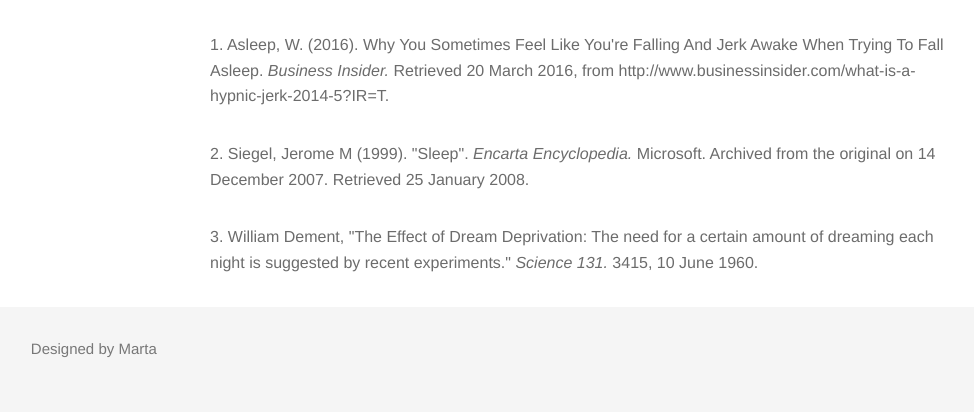
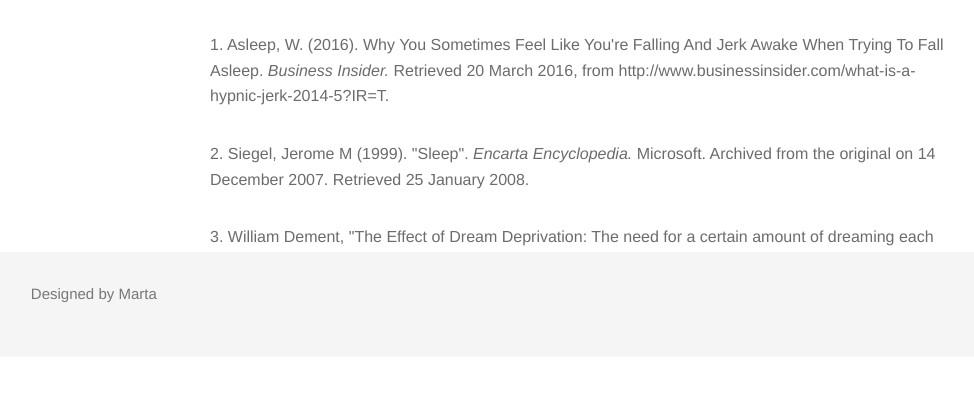
Before and after one commit to mapast/mygithubpage, a PHP site: page /cycle.html in a window 1280 px wide. Shown: the part 2204-2616 px from the top of the page, without its empty margins (55-1029 px from the left). After the commit the page ends 2507 px from the top, so only its background shows below. Run offline with PHP 8.4, Linux system fonts and the light colour scheme; some libraries are stand-ins or nearby versions; some web fonts are replaced.

Commit message:
Update style.css

```diff
--- a/css/style.css
+++ b/css/style.css
@@ -1,7 +1,7 @@
 body{
 	font-family: 'Montserrat', 'Helvetica Neue', sans-serif;
 	font-size: 15px;
-	margin-bottom: 105px;
+	margin-bottom: 50px;
 }
 
 html {
```
